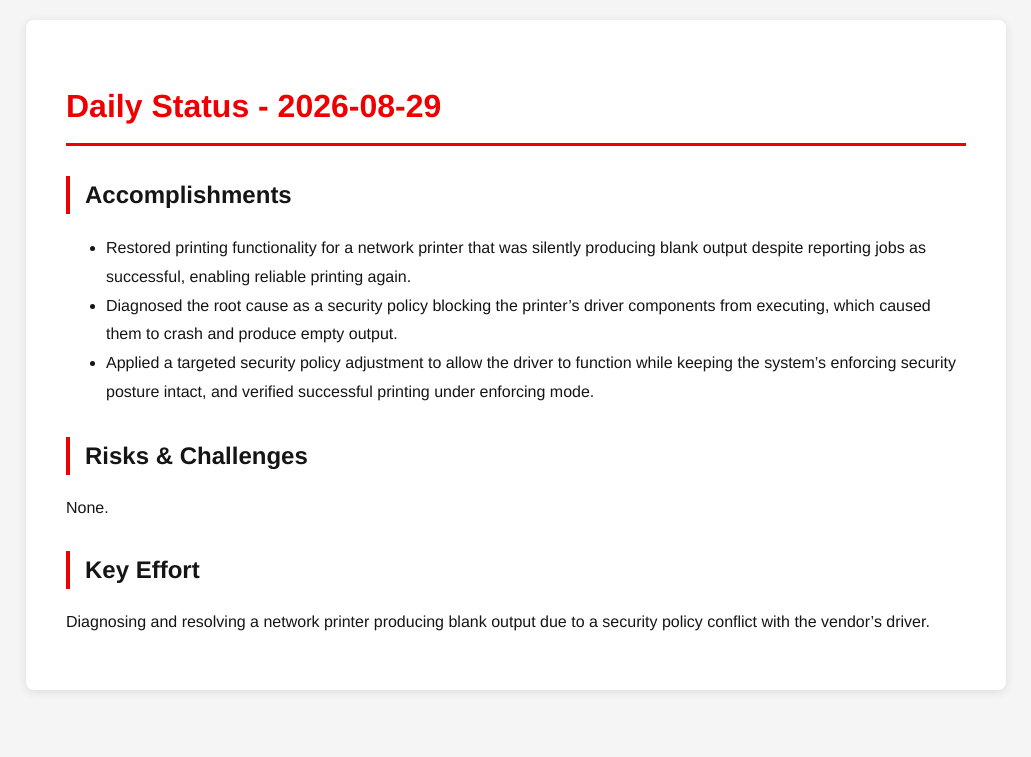
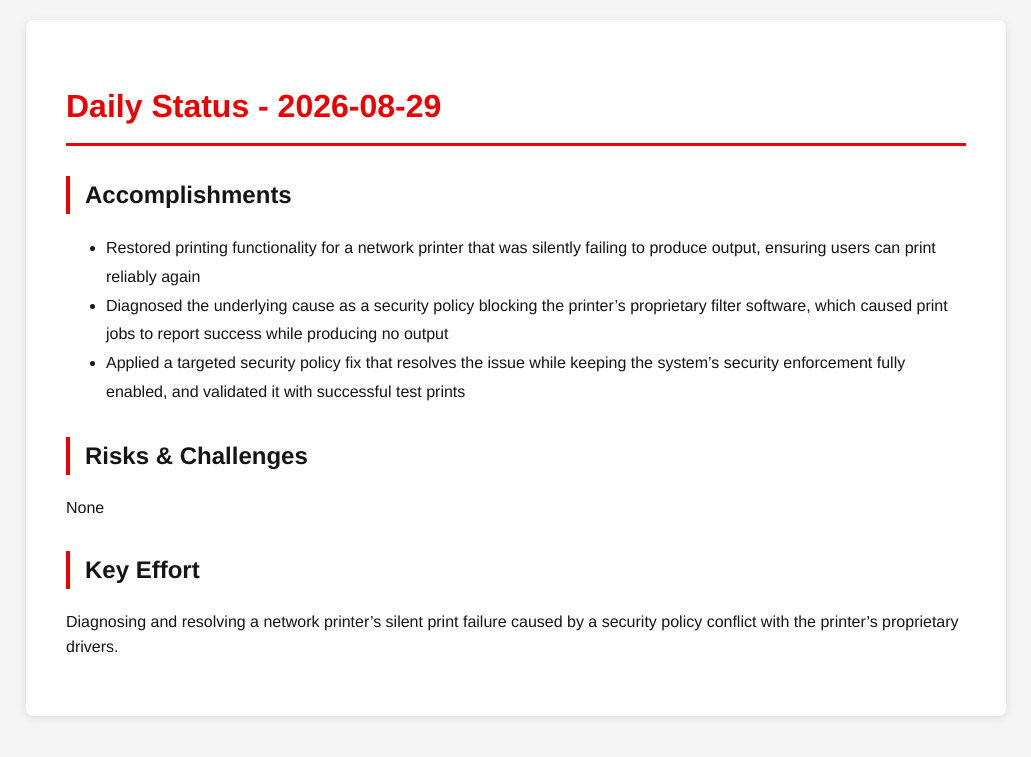
Before and after one commit to tzvatot/daily-status, a Jekyll site: the page built from 2026-08-29.md, in a window 1280 px wide. Shown: the top 757 px of the page, without its empty margins (124-1155 px from the left). Built offline with Jekyll 4.4.1, drawn with Linux system fonts in a browser that asks for light colours.

Commit message:
Daily status update - 2026-08-29

```diff
--- a/2026-08-29.md
+++ b/2026-08-29.md
@@ -7,12 +7,12 @@ date: 2026-08-29
 # Daily Status - 2026-08-29
 
 ## Accomplishments
-- Restored printing functionality for a network printer that was silently producing blank output despite reporting jobs as successful, enabling reliable printing again.
-- Diagnosed the root cause as a security policy blocking the printer's driver components from executing, which caused them to crash and produce empty output.
-- Applied a targeted security policy adjustment to allow the driver to function while keeping the system's enforcing security posture intact, and verified successful printing under enforcing mode.
+- Restored printing functionality for a network printer that was silently failing to produce output, ensuring users can print reliably again
+- Diagnosed the underlying cause as a security policy blocking the printer's proprietary filter software, which caused print jobs to report success while producing no output
+- Applied a targeted security policy fix that resolves the issue while keeping the system's security enforcement fully enabled, and validated it with successful test prints
 
 ## Risks & Challenges
-None.
+None
 
 ## Key Effort
-Diagnosing and resolving a network printer producing blank output due to a security policy conflict with the vendor's driver.
+Diagnosing and resolving a network printer's silent print failure caused by a security policy conflict with the printer's proprietary drivers.
```
